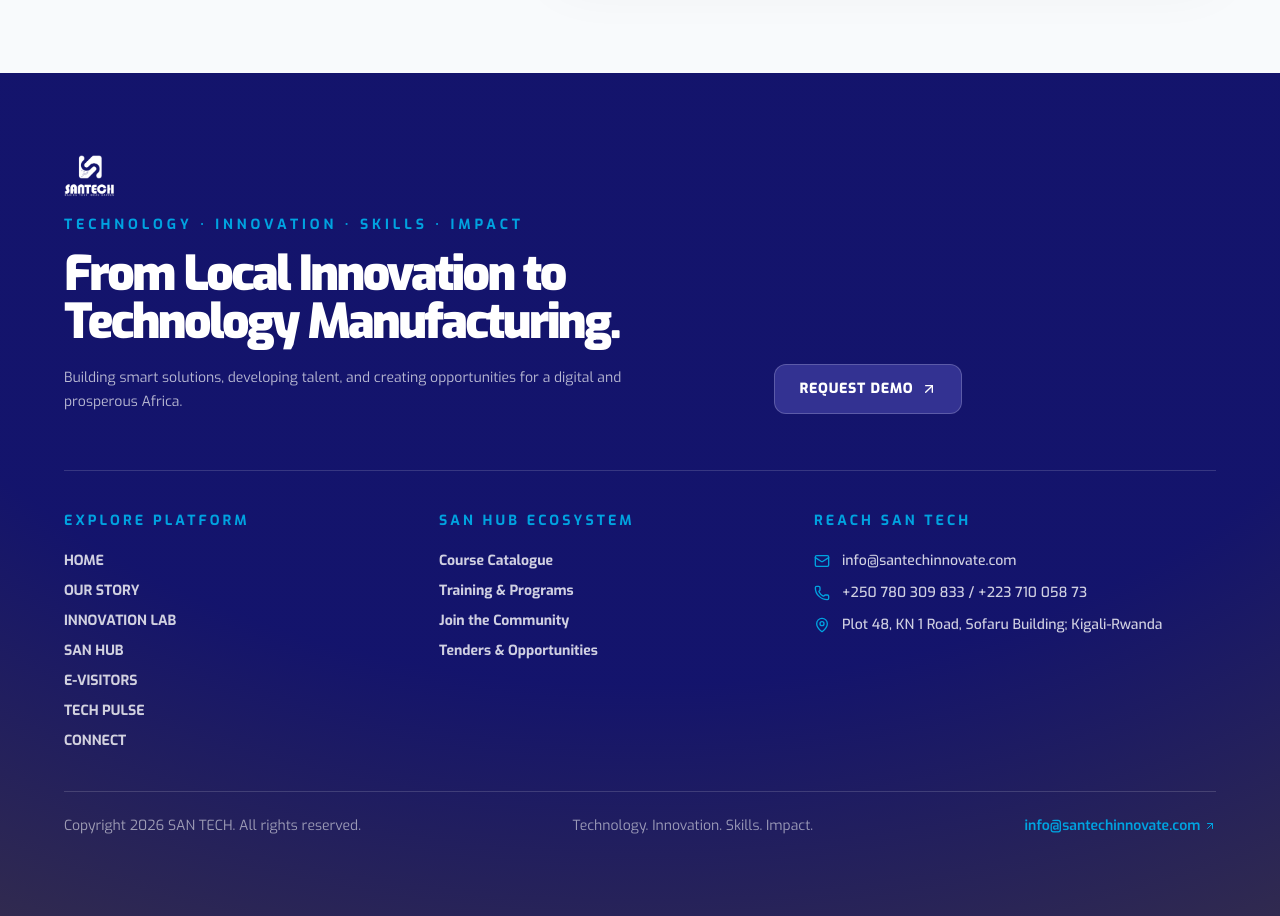
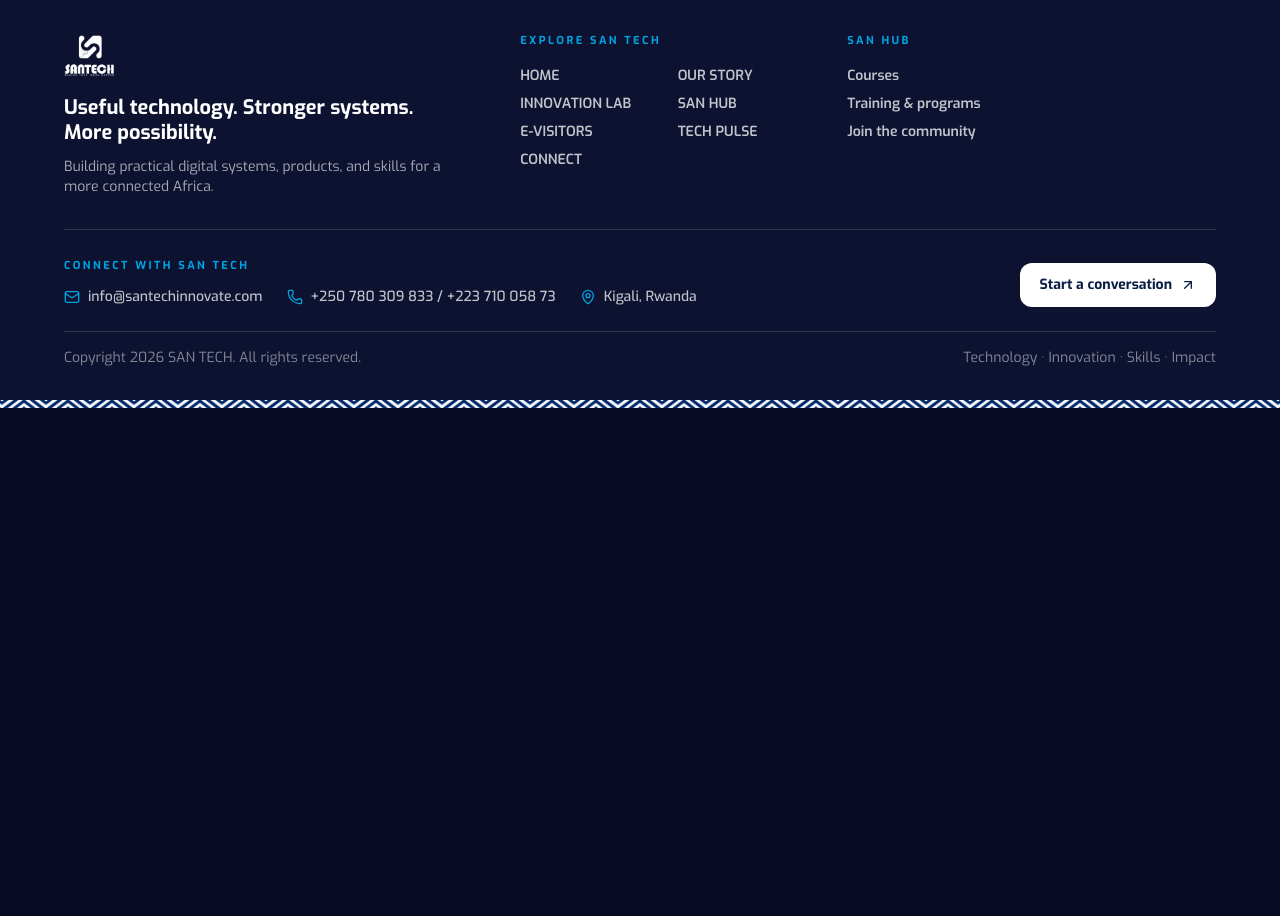
Before and after one commit to Aime-Patrick/santech, a Next.js app: page /connect in a window 1280 px wide. Shown: the part 1200-2116 px from the top of the page. After the commit the page ends 1608 px from the top, so only its background shows below. Built offline with nearby package versions, Linux system fonts and the light colour scheme.

Commit message:
Refine internal pages and registration flow

```diff
--- a/components/public-page.tsx
+++ b/components/public-page.tsx
@@ -4,7 +4,6 @@
 import type { ReactNode } from "react";
 import { SiteHeader } from "@/components/site-header";
 import { navigation } from "@/lib/site-data";
-import { FooterBackgroundGradient } from "@/components/ui/text-hover-effect";
 import { Tiles } from "@/components/ui/tiles";
 import santechLogo from "@/src/assets/santech.png";
 
@@ -12,13 +11,12 @@
 
 export function PublicPage({ children }: { children: ReactNode }) {
   return (
-    <div className="min-h-screen bg-slate-50 text-slate-900">
+    <div className="min-h-screen bg-[#edf1f7] text-slate-900">
       <SiteHeader />
-      <main className="pt-32">{children}</main>
-      <footer className="relative isolate overflow-hidden bg-[#1e1b4b] text-white">
-        <FooterBackgroundGradient />
-        <div className="relative z-10 mx-auto max-w-7xl px-6 py-14 sm:px-10 lg:px-16 lg:py-20">
-          <div className="grid gap-12 lg:grid-cols-[1.2fr_0.8fr] lg:items-end">
+      <main className="pt-28">{children}</main>
+      <footer className="relative overflow-hidden bg-[#0c1230] text-white">
+        <div className="mx-auto max-w-7xl px-6 py-8 sm:px-10 lg:px-16 lg:py-10">
+          <div className="grid gap-8 lg:grid-cols-[1.15fr_0.8fr_1fr] lg:items-start">
             <div>
               <Link href="/" className="inline-block transition-transform hover:scale-105">
                 <Image
@@ -27,60 +25,59 @@
                   className="h-10 w-auto max-w-[170px] object-contain brightness-0 invert sm:h-11 sm:max-w-[190px]"
                 />
               </Link>
-              <p className="mt-3 text-xs font-bold uppercase tracking-[0.28em] text-[#00A3E0]">Technology · Innovation · Skills · Impact</p>
-              <h2 className="font-exo mt-4 max-w-xl text-3xl font-black leading-[0.98] tracking-[-0.055em] sm:text-5xl">From Local Innovation to Technology Manufacturing.</h2>
-              <p className="mt-5 max-w-xl text-sm leading-6 text-white/70">Building smart solutions, developing talent, and creating opportunities for a digital and prosperous Africa.</p>
+              <p className="mt-3 max-w-sm text-lg font-bold leading-tight text-white sm:text-xl">Useful technology. Stronger systems. More possibility.</p>
+              <p className="mt-3 max-w-sm text-sm leading-5 text-white/65">Building practical digital systems, products, and skills for a more connected Africa.</p>
             </div>
-            <Link href="/connect" className="inline-flex w-fit items-center gap-2 rounded-xl bg-[#333292] px-6 py-3.5 text-xs font-extrabold uppercase tracking-wider text-white transition-colors hover:bg-[#252472] border border-white/20">Request  Demo <ArrowUpRight className="size-4" /></Link>
-          </div>
-
-          <div className="mt-14 grid gap-10 border-t border-white/15 pt-10 sm:grid-cols-2 lg:grid-cols-[1fr_1fr_1.2fr]">
             <div>
-              <p className="text-xs font-bold uppercase tracking-[0.22em] text-[#00A3E0]">Explore Platform</p>
-              <div className="mt-5 grid gap-2.5 text-xs font-bold text-white/80">
+              <p className="text-[11px] font-bold uppercase tracking-[0.22em] text-brand-cyan">Explore SAN TECH</p>
+              <div className="mt-4 grid grid-cols-2 gap-x-5 gap-y-2 text-sm font-semibold text-white/75">
                 {navigation.map((item) => (
-                  <Link key={item.href} href={item.href} className="w-fit transition-colors hover:text-[#00A3E0]">
+                  <Link key={item.href} href={item.href} className="w-fit transition-colors hover:text-brand-cyan">
                     {item.label}
                   </Link>
                 ))}
               </div>
             </div>
             <div>
-              <p className="text-xs font-bold uppercase tracking-[0.22em] text-[#00A3E0]">SAN HUB Ecosystem</p>
-              <div className="mt-5 grid gap-2.5 text-xs font-bold text-white/80">
-                <Link href="/san-hub/courses" className="w-fit transition-colors hover:text-[#00A3E0]">Course Catalogue</Link>
-                <Link href="/san-hub" className="w-fit transition-colors hover:text-[#00A3E0]">Training & Programs</Link>
-                <Link href="/join-the-community" className="w-fit transition-colors hover:text-[#00A3E0]">Join the Community</Link>
-                <Link href="/tech-pulse" className="w-fit transition-colors hover:text-[#00A3E0]">Tenders & Opportunities</Link>
-              </div>
-            </div>
-            <div>
-              <p className="text-xs font-bold uppercase tracking-[0.22em] text-[#00A3E0]">Reach SAN TECH</p>
-              <div className="mt-5 grid gap-3 text-xs font-medium text-white/80">
-                <a href="mailto:info@santechinnovate.com" className="flex items-center gap-3 transition-colors hover:text-white">
-                  <Mail className="size-4 text-[#00A3E0]" />
-                  info@santechinnovate.com
-                </a>
-                <a href="tel:+250780309833" className="flex items-center gap-3 transition-colors hover:text-white">
-                  <Phone className="size-4 text-[#00A3E0]" />
-                  +250 780 309 833 / +223 710 058 73
-                </a>
-                <span className="flex items-center gap-3">
-                  <MapPin className="size-4 text-[#00A3E0]" />
-                  Plot 48, KN 1 Road, Sofaru Building; Kigali-Rwanda
-                </span>
+              <p className="text-[11px] font-bold uppercase tracking-[0.22em] text-brand-cyan">SAN HUB</p>
+              <div className="mt-4 grid gap-2 text-sm font-semibold text-white/75">
+                <Link href="/san-hub/courses" className="w-fit transition-colors hover:text-brand-cyan">Courses</Link>
+                <Link href="/san-hub" className="w-fit transition-colors hover:text-brand-cyan">Training & programs</Link>
+                <Link href="/join-the-community" className="w-fit transition-colors hover:text-brand-cyan">Join the community</Link>
               </div>
             </div>
           </div>
 
-          <div className="mt-10 flex flex-col gap-3 border-t border-white/15 pt-6 text-xs text-white/55 sm:flex-row sm:items-center sm:justify-between">
-            <span>Copyright 2026 SAN TECH. All rights reserved.</span>
-            <span>Technology. Innovation. Skills. Impact.</span>
-            <Link href="/connect" className="font-semibold text-[#00A3E0] transition-colors hover:text-white">
-              info@santechinnovate.com <ArrowUpRight className="inline size-3" />
+          <div className="mt-8 grid gap-6 border-t border-white/15 pt-7 sm:grid-cols-[1fr_auto] sm:items-end">
+            <div>
+              <p className="text-[11px] font-bold uppercase tracking-[0.22em] text-brand-cyan">Connect with SAN TECH</p>
+              <div className="mt-3 flex flex-col gap-2 text-sm font-medium text-white/75 sm:flex-row sm:flex-wrap sm:gap-x-6">
+                <a href="mailto:info@santechinnovate.com" className="flex items-center gap-2 transition-colors hover:text-brand-cyan">
+                  <Mail className="size-4 text-brand-cyan" />
+                  info@santechinnovate.com
+                </a>
+                <a href="tel:+250780309833" className="flex items-center gap-2 transition-colors hover:text-brand-cyan">
+                  <Phone className="size-4 text-brand-cyan" />
+                  +250 780 309 833 / +223 710 058 73
+                </a>
+                <span className="flex items-center gap-2"><MapPin className="size-4 text-brand-cyan" />Kigali, Rwanda</span>
+              </div>
+            </div>
+            <Link href="/connect" className="inline-flex w-fit items-center gap-2 rounded-xl bg-white px-5 py-3 text-sm font-bold text-brand-secondary transition-colors hover:bg-brand-cyan hover:text-brand-secondary">
+              Start a conversation <ArrowUpRight className="size-4" />
             </Link>
           </div>
+
+          <div className="mt-6 flex flex-col gap-2 border-t border-white/15 pt-4 text-xs text-white/50 sm:flex-row sm:items-center sm:justify-between">
+            <span>Copyright 2026 SAN TECH. All rights reserved.</span>
+            <span>Technology · Innovation · Skills · Impact</span>
+          </div>
         </div>
+        <div
+          aria-hidden="true"
+          className="absolute inset-x-0 bottom-0 h-2 bg-white"
+          style={{ backgroundImage: "url('/imingogo-trimmed.png')", backgroundPosition: "center bottom", backgroundRepeat: "repeat-x", backgroundSize: "44px 22px" }}
+        />
       </footer>
     </div>
   );
@@ -100,7 +97,7 @@
   titleClassName?: string;
 }) {
   return (
-    <section className="relative isolate overflow-hidden border-b border-slate-200/80 bg-gradient-to-b from-white via-slate-50/50 to-slate-100/40 px-6 pb-20 pt-20 sm:px-10 sm:pt-28 lg:px-16 lg:pb-28">
+    <section className="relative isolate overflow-hidden border-b border-slate-200/80 bg-gradient-to-b from-[#edf1f7] via-[#edf1f7] to-[#e4eaf3] px-6 pb-14 pt-14 sm:px-10 sm:pt-20 lg:px-16 lg:pb-20">
       <div className="pointer-events-none absolute inset-0 -z-10 flex items-center justify-center opacity-40 [mask-image:radial-gradient(ellipse_60%_60%_at_50%_50%,#000_60%,transparent_100%)]">
         <Tiles rows={40} cols={6} tileSize="lg" className="w-full h-full" />
       </div>
--- a/components/san-hub-ecosystem.tsx
+++ b/components/san-hub-ecosystem.tsx
@@ -109,7 +109,7 @@
             <div className="relative grid gap-3 lg:block lg:min-h-[520px] lg:max-w-[680px] lg:justify-self-end lg:w-full">
               {hubTracks.map((track, index) => {
                 const Icon = track.icon;
-                return <article key={track.title} data-hub-slide className={`relative flex min-h-[390px] flex-col justify-between rounded-xl p-7 sm:p-10 lg:absolute lg:inset-0 lg:min-h-0 ${track.tone}`}>
+                return <article key={track.title} data-hub-slide className={`relative flex min-h-[390px] flex-col justify-between rounded-xl p-7 shadow-[0_18px_45px_rgba(7,11,36,0.10)] sm:p-10 lg:absolute lg:inset-0 lg:min-h-0 lg:shadow-[0_26px_65px_rgba(7,11,36,0.14)] ${track.tone}`}>
                   <div className="flex items-start justify-between gap-6"><span className={`grid size-14 place-items-center rounded-xl ${track.iconTone}`}><Icon className="size-7" /></span><span className="text-sm font-black opacity-50">0{index + 1} / 06</span></div>
                   <div className="mt-14"><p className="text-xs font-bold uppercase tracking-[0.22em] opacity-55">{track.label}</p><h3 className="font-exo mt-3 max-w-2xl text-4xl font-black leading-[0.95] tracking-[-0.06em] sm:text-6xl">{track.title}</h3><p className="mt-5 max-w-xl text-base leading-7 opacity-70">{track.description}</p></div>
                   <div className="mt-10 flex flex-wrap items-center justify-between gap-4 border-t border-current/15 pt-5"><span className="text-sm font-bold opacity-70">{track.meta}</span><Link href={track.href} className="inline-flex items-center gap-2 rounded-xl bg-brand-secondary px-5 py-3 text-sm font-bold text-white transition-colors hover:bg-slate-950">Explore this path <ArrowUpRight className="size-4" /></Link></div>
--- a/components/site-header.tsx
+++ b/components/site-header.tsx
@@ -90,11 +90,6 @@
             <span>santech</span>
           </span>
         </div>
-        <div
-          aria-hidden="true"
-          className="absolute inset-x-0 bottom-0 h-1.5 bg-white"
-          style={{ backgroundImage: "url('/imingogo-trimmed.png')", backgroundPosition: "center bottom", backgroundRepeat: "repeat-x", backgroundSize: "56px 28px" }}
-        />
       </div>
 
       {/* Main Navbar */}
```
Also changed, not shown: src/app/connect/page.tsx (+1 -1 lines), src/app/join-the-community/page.tsx (+3 -3 lines).
